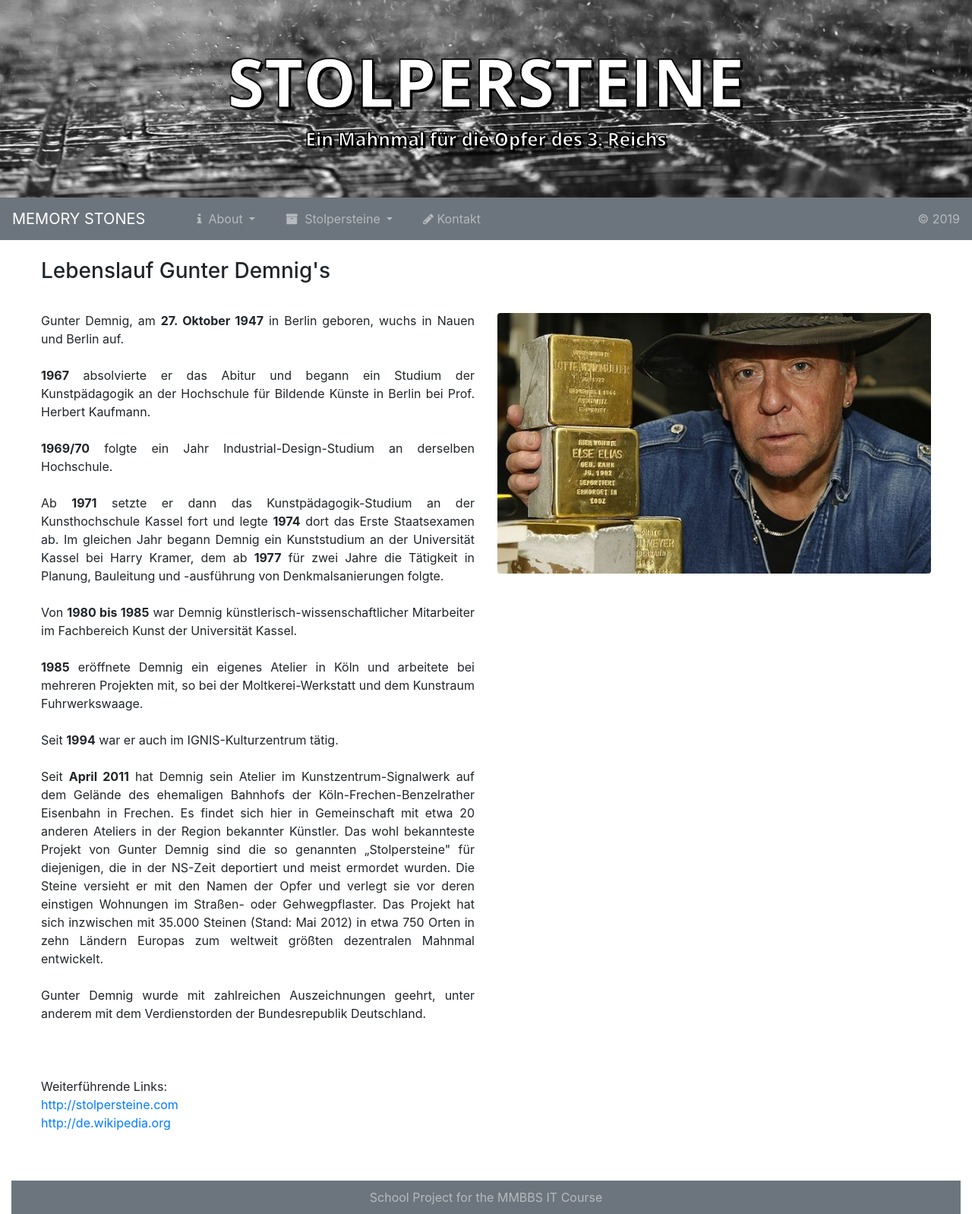
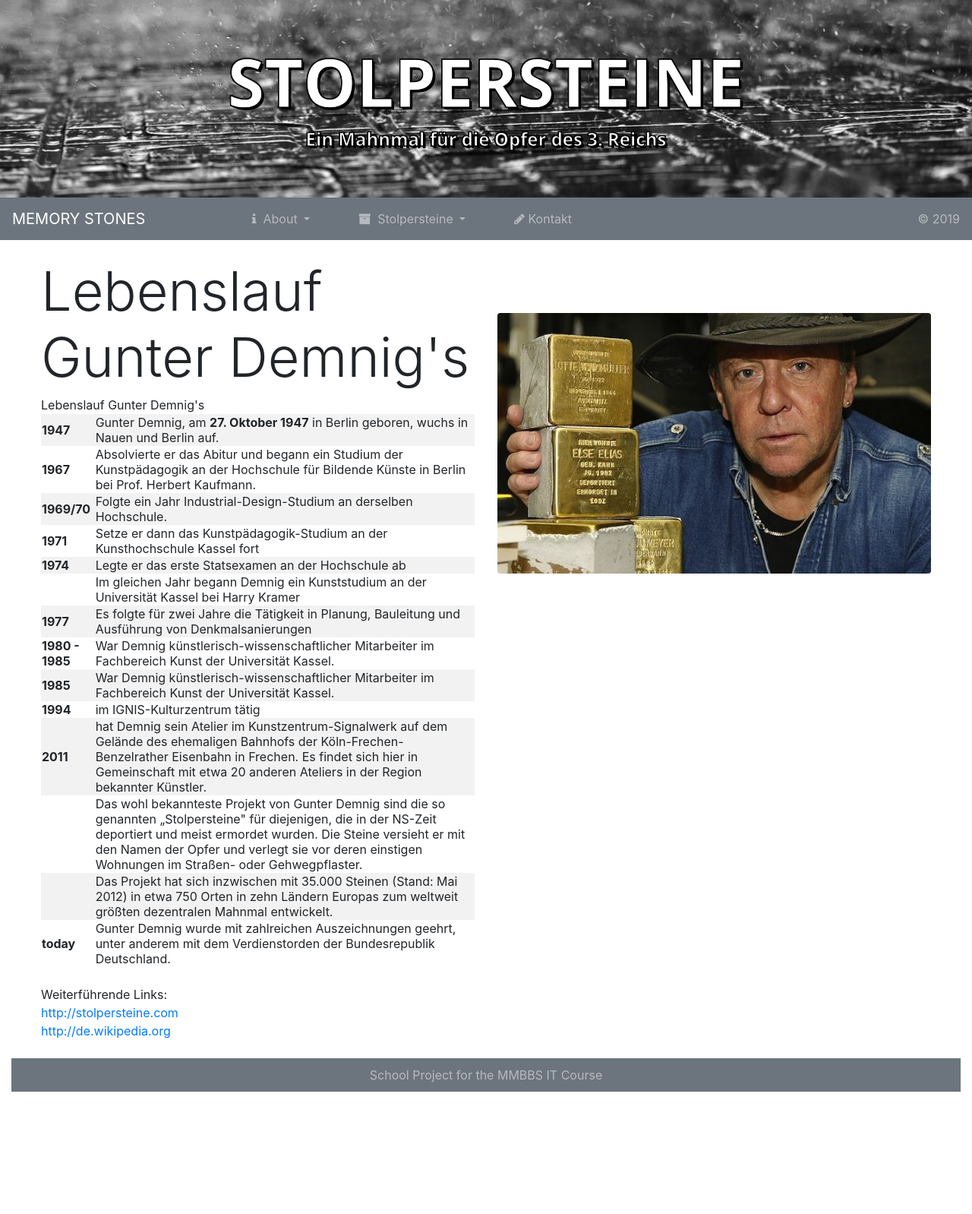
Before and after one commit to LukeBu95/memoryStones, a PHP site: page /index.php?link=gunter in a window 1280 px wide. Shown: the whole page at 76% size. After the commit the page ends 1437 px from the top, so only its background shows below. Run offline with PHP 8.4, Linux system fonts and the light colour scheme; some libraries are stand-ins or nearby versions.

Commit message:
content update

```diff
--- a/web/gunter.html
+++ b/web/gunter.html
@@ -1,51 +1,81 @@
 <div class="row">
 	<div class="col-md-6">
 
-		<h3 class="card-title">Lebenslauf Gunter Demnig's</h3>
-		<br>
-		<p class="text-justify"> Gunter Demnig, am <b>27. Oktober 1947</b> in Berlin geboren, wuchs in Nauen und Berlin auf.
-			<br><br>
-			<b>1967</b> absolvierte er das Abitur und begann ein Studium der Kunstpädagogik an der Hochschule
-			für Bildende Künste in Berlin bei Prof. Herbert Kaufmann.
-			<br><br>
-			<b>1969/70</b> folgte ein Jahr Industrial-Design-Studium an derselben Hochschule.
-			<br><br>
-			Ab <b>1971</b> setzte er dann das Kunstpädagogik-Studium an der Kunsthochschule Kassel fort
-			und legte <b>1974</b> dort das Erste Staatsexamen ab.
-			Im gleichen Jahr begann Demnig ein Kunststudium an der Universität Kassel bei Harry Kramer,
-			dem ab <b>1977</b> für zwei Jahre die Tätigkeit in Planung, Bauleitung und -ausführung von Denkmalsanierungen
-			folgte.
-			<br><br>
-			Von <b>1980 bis 1985</b> war Demnig künstlerisch-wissenschaftlicher Mitarbeiter im Fachbereich Kunst der
-			Universität Kassel.
-			<br><br>
-			<b>1985</b> eröffnete Demnig ein eigenes Atelier in Köln und arbeitete bei mehreren Projekten mit,
-			so bei der Moltkerei-Werkstatt und dem Kunstraum Fuhrwerkswaage.
-			<br><br>
-			Seit <b>1994</b> war er auch im IGNIS-Kulturzentrum tätig.
-			<br><br>
-			Seit <b>April 2011</b> hat Demnig sein Atelier im Kunstzentrum-Signalwerk auf dem Gelände des ehemaligen
-			Bahnhofs der Köln-Frechen-Benzelrather Eisenbahn in Frechen. Es findet sich hier in Gemeinschaft
-			mit etwa 20 anderen Ateliers in der Region bekannter Künstler.
-			Das wohl bekannteste Projekt von Gunter Demnig sind die so genannten „Stolpersteine" für diejenigen,
-			die in der NS-Zeit deportiert und meist ermordet wurden. Die Steine versieht er mit den Namen
-			der Opfer und verlegt sie vor deren einstigen Wohnungen im Straßen- oder Gehwegpflaster.
-			Das Projekt hat sich inzwischen mit 35.000 Steinen (Stand: Mai 2012) in etwa 750 Orten in zehn Ländern
-			Europas zum weltweit größten dezentralen Mahnmal entwickelt.
-			<br>
-			<br>
-			Gunter Demnig wurde mit zahlreichen Auszeichnungen geehrt, unter anderem mit dem Verdienstorden der
-			Bundesrepublik Deutschland.
-			<br>
-			<br>
-			<br>
+		<h3 class="Display-3">Lebenslauf Gunter Demnig's</h3>
+
+		<table class="table-striped table-responsive">
+			<thead> Lebenslauf Gunter Demnig's </thead>
+			<tbody>
+			<tr>
+				<th scope="row">1947</th>
+				<td>Gunter Demnig, am <b>27. Oktober 1947</b> in Berlin geboren, wuchs in Nauen und Berlin auf.</td>
+			</tr>
+			<tr>
+				<th scope="row">1967</th>
+				<td>Absolvierte er das Abitur und begann ein Studium der Kunstpädagogik an der Hochschule
+					für Bildende Künste in Berlin bei Prof. Herbert Kaufmann.</td>
+			</tr>
+			<tr>
+				<th scope="row">1969/70</th>
+				<td>Folgte ein Jahr Industrial-Design-Studium an derselben Hochschule.</td>
+			</tr>
+			<tr>
+				<th scope="row">1971</th>
+				<td>Setze er dann das Kunstpädagogik-Studium an der Kunsthochschule Kassel fort</td>
+			</tr>
+			<tr>
+				<th scope="row">1974</th>
+				<td>Legte er das erste Statsexamen an der Hochschule ab</td>
+			</tr>
+			<tr>
+				<th scope="row">&nbsp;</th>
+				<td>Im gleichen Jahr begann Demnig ein Kunststudium an der Universität Kassel bei Harry Kramer</td>
+			</tr>
+			<tr>
+				<th scope="row">1977</th>
+				<td>Es folgte für zwei Jahre die Tätigkeit in Planung, Bauleitung und Ausführung von Denkmalsanierungen</td>
+			</tr>
+			<tr>
+				<th scope="row">1980 - 1985</th>
+				<td>War Demnig künstlerisch-wissenschaftlicher Mitarbeiter im Fachbereich Kunst der Universität Kassel.</td>
+			</tr>
+			<tr>
+				<th scope="row">1985</th>
+				<td>War Demnig künstlerisch-wissenschaftlicher Mitarbeiter im Fachbereich Kunst der Universität Kassel.</td>
+			</tr>
+			<tr>
+				<th scope="row">1994</th>
+				<td>im IGNIS-Kulturzentrum tätig</td>
+			</tr>
+			<tr>
+				<th scope="row">2011</th>
+				<td>hat Demnig sein Atelier im Kunstzentrum-Signalwerk auf dem Gelände des ehemaligen
+					Bahnhofs der Köln-Frechen-Benzelrather Eisenbahn in Frechen. Es findet sich hier in Gemeinschaft
+					mit etwa 20 anderen Ateliers in der Region bekannter Künstler. </td>
+			</tr>
+			<tr>
+				<th scope="row">&nbsp;</th>
+				<td>Das wohl bekannteste Projekt von Gunter Demnig sind die so genannten „Stolpersteine" für diejenigen,
+					die in der NS-Zeit deportiert und meist ermordet wurden. Die Steine versieht er mit den Namen
+					der Opfer und verlegt sie vor deren einstigen Wohnungen im Straßen- oder Gehwegpflaster. </td>
+			</tr>
+			<tr>
+				<th scope="row">&nbsp;</th>
+				<td>Das Projekt hat sich inzwischen mit 35.000 Steinen (Stand: Mai 2012) in etwa 750 Orten in zehn Ländern
+					Europas zum weltweit größten dezentralen Mahnmal entwickelt.</td>
+			</tr>
+			<tr>
+				<th scope="row">today</th>
+				<td>Gunter Demnig wurde mit zahlreichen Auszeichnungen geehrt, unter anderem mit dem Verdienstorden der
+					Bundesrepublik Deutschland.</td>
+			</tr>
+			</tbody>
+		</table>
 			<br>
 			Weiterführende Links:<br>
 			<a href="http://stolpersteine.com/DE/start.html">http://stolpersteine.com</a><br>
 			<a href="http://de.wikipedia.org/wiki/Gunter_Demnig">http://de.wikipedia.org</a>
 			<br>
-			<br>
-		</p>
 	</div>
 	<div class="col-md-6"><br><br><br>
 		<img class="img-fluid rounded" src="img/gunter.jpeg" alt="Gunter Demnig" width="850" height="auto">
--- a/web/index.php
+++ b/web/index.php
@@ -60,11 +60,11 @@ if (isset($_GET['link']) && !empty($_GET['link'])) {
 
     <div class="collapse navbar-collapse text-left" id="navbarText">
         <ul class="navbar-nav mr-auto">
-            <li class="nav-item mr-4">
+            <li class="nav-item mr-5 ml-5">
                 <a class="nav-link" href="#"> &nbsp; </a>
             </li>
 
-            <li class="dropdown mr-4">
+            <li class="dropdown mr-5">
                 <a href="#" class="dropdown-toggle nav-link" data-toggle="dropdown" role="button" aria-haspopup="true"
                    aria-expanded="false"><i class="fa fa-info" aria-hidden="true"></i>
                     &nbsp;About
@@ -78,7 +78,7 @@ if (isset($_GET['link']) && !empty($_GET['link'])) {
                     </li>
                 </ul>
             </li>
-            <li class="dropdown mr-4">
+            <li class="dropdown mr-5">
                 <a href="#" class="dropdown-toggle nav-link" data-toggle="dropdown" role="button" aria-haspopup="true"
                    aria-expanded="false"><i class="fa fa-archive" aria-hidden="true"></i>
                     &nbsp;Stolpersteine
@@ -94,7 +94,7 @@ if (isset($_GET['link']) && !empty($_GET['link'])) {
                     </li>
                 </ul>
             </li>
-            <li class="nav-item mr-4"><a class="nav-link" href="?link=contact"><i class="fa fa-pencil" style="display:inline;" aria-hidden="true"></i>&nbsp;Kontakt</a></li>
+            <li class="nav-item mr-5"><a class="nav-link" href="?link=contact"><i class="fa fa-pencil" style="display:inline;" aria-hidden="true"></i>&nbsp;Kontakt</a></li>
         </ul>
         <span class="navbar-text">&copy; 2019</span>
     </div>
--- a/web/mail.php
+++ b/web/mail.php
@@ -62,11 +62,11 @@
 					<div class="row">
 						<div class="col-md-12">
 							<p class="text-muted">
-                                            <strong>*</strong> Diese Felder werden benötigt.<br>Ihre Daten werden nicht gespeichert oder weiterverarbeitet.</p>
+								<strong>*</strong> Diese Felder werden benötigt.<br>Ihre Daten werden nicht gespeichert
+								oder weiterverarbeitet.</p>
 						</div>
 					</div>
 				</div>
-                        </form>
 			</div>
 		</div>
 	</div>
```
Also changed, not shown: web/Stolpersteine_Hannover.html (+18 -6 lines). Lines whose indentation alone changed are shown as unchanged.
